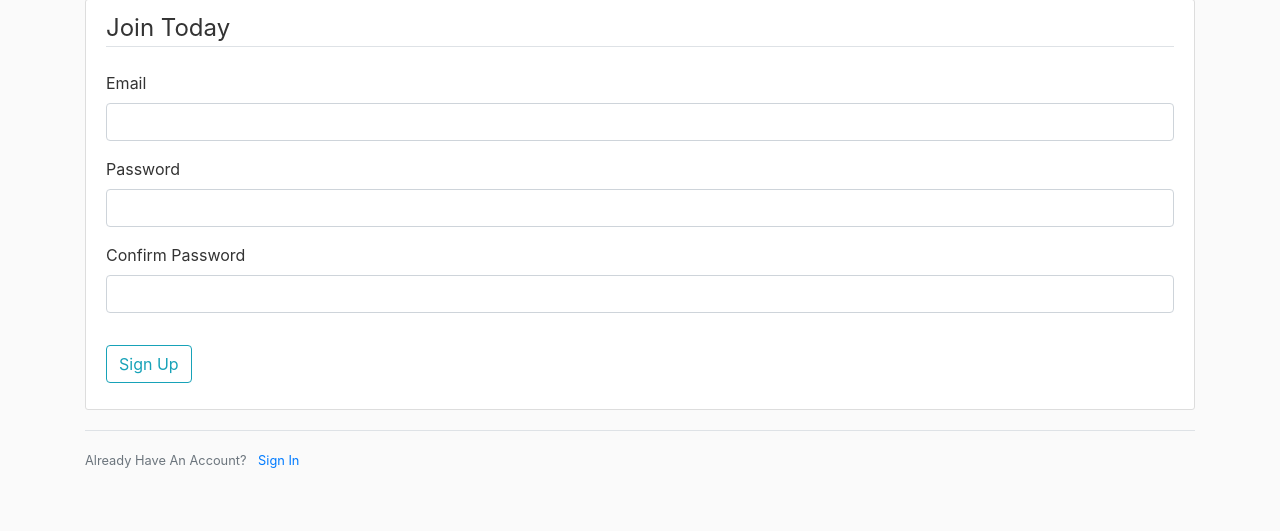
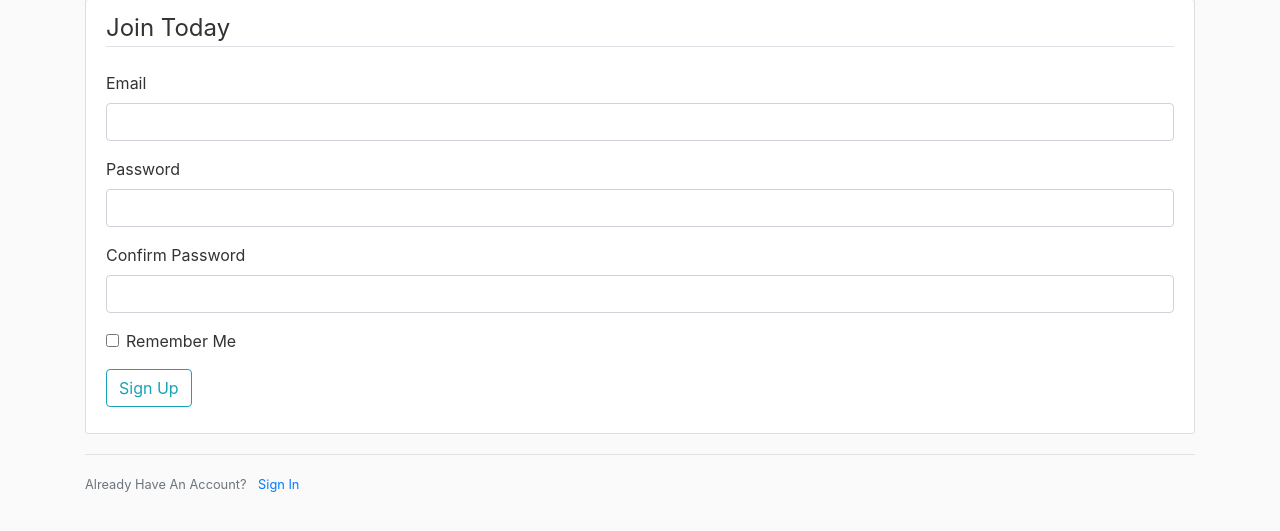
Before and after one commit to alonlerner/college-recruiting-email-generator, a Flask app: page /register in a window 1280 px wide. Shown: the part 81-612 px from the top of the page. Run offline with Flask 2, Linux system fonts and the light colour scheme; some libraries are stand-ins or nearby versions.

Commit message:
added login after registration-07-21-2021

```diff
--- a/flaskproject/templates/register.html
+++ b/flaskproject/templates/register.html
@@ -45,6 +45,10 @@
                         {{ form.confirm_password(class="form-control form control-lg") }}
                     {% endif %}
                 </div>
+                <div class="form-check">
+                    {{ form.remember(class="form-check-input") }}
+                    {{ form.remember.label(class="form-check-label") }}
+                </div>
             </fieldset>
             <div class="form-group">
                 {{ form.submit(class="btn btn-outline-info") }}
--- a/flaskproject/users/forms.py
+++ b/flaskproject/users/forms.py
@@ -8,6 +8,7 @@ class RegistrationForm(FlaskForm):
     email=StringField('Email', validators=[DataRequired(), Email()])
     password=PasswordField('Password',validators=[DataRequired(),Length(min=3)])
     confirm_password=PasswordField('Confirm Password', validators=[DataRequired(), EqualTo('password')])
+    remember=BooleanField('Remember Me')
     submit=SubmitField('Sign Up')
 
     def validate_email(self, email):
--- a/flaskproject/users/routes.py
+++ b/flaskproject/users/routes.py
@@ -17,8 +17,10 @@ def register():
         user=User(email=form.email.data,password=hashed_password)
         db.session.add(user)
         db.session.commit()
+        user=User.query.filter_by(email=form.email.data).first()
+        login_user(user, remember=form.remember.data)
         flash(f'Account was created for {form.email.data}!', 'success')
-        return redirect(url_for('users.login'))
+        return redirect(url_for('main.home'))
     return render_template('register.html', title='Register', form=form)
 
 @users.route('/login', methods=['GET', 'POST'])
```
